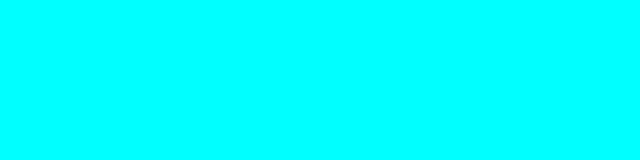
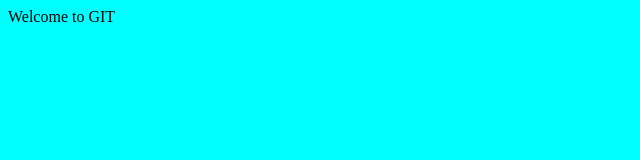
Before and after one commit to tushar15501/workshop-git, a plain HTML site: page index.html in a window 1280 px wide. Shown: the whole page, without its empty margins (0-640 px from the left). Drawn offline with Linux system fonts and the light colour scheme.

Commit message:
good one

```diff
--- a/index.html
+++ b/index.html
@@ -1,3 +1,5 @@
 <body bgcolor='aqua'>
 
+Welcome to GIT
+
 </body>
```
